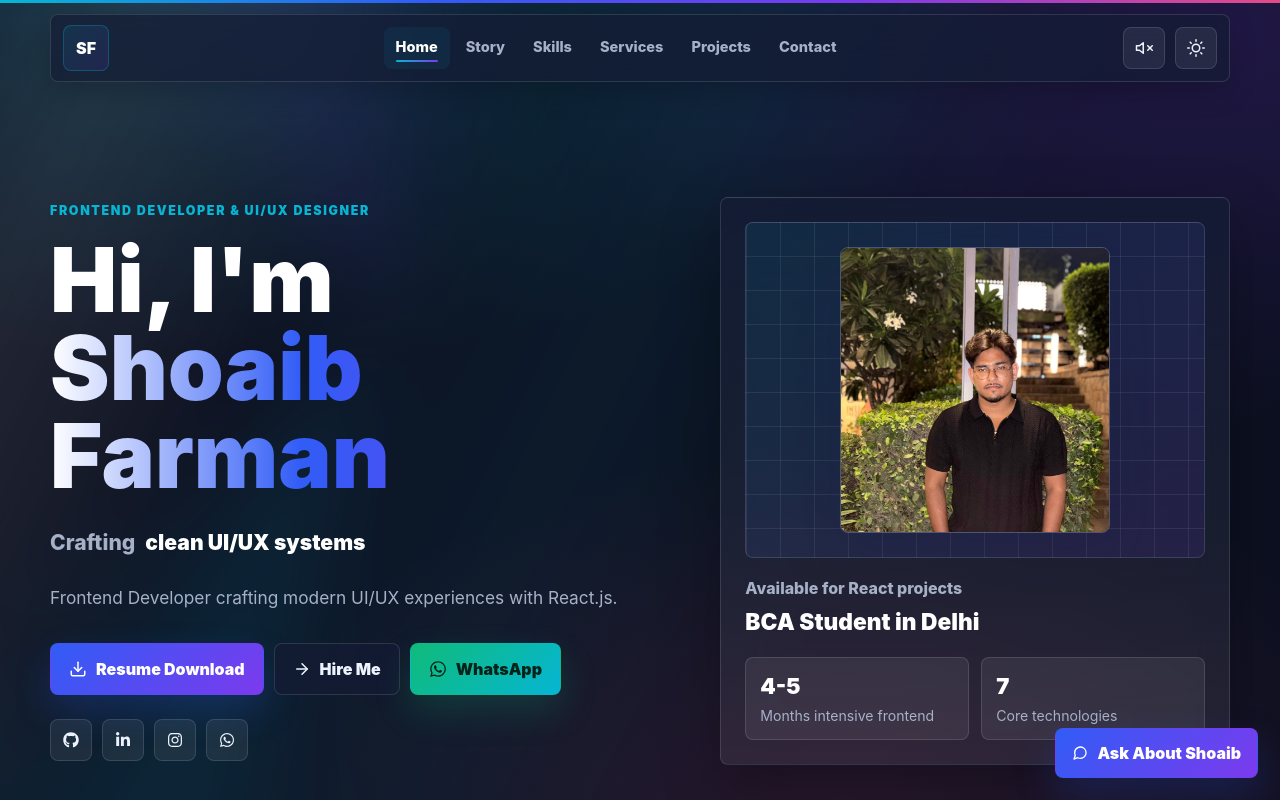
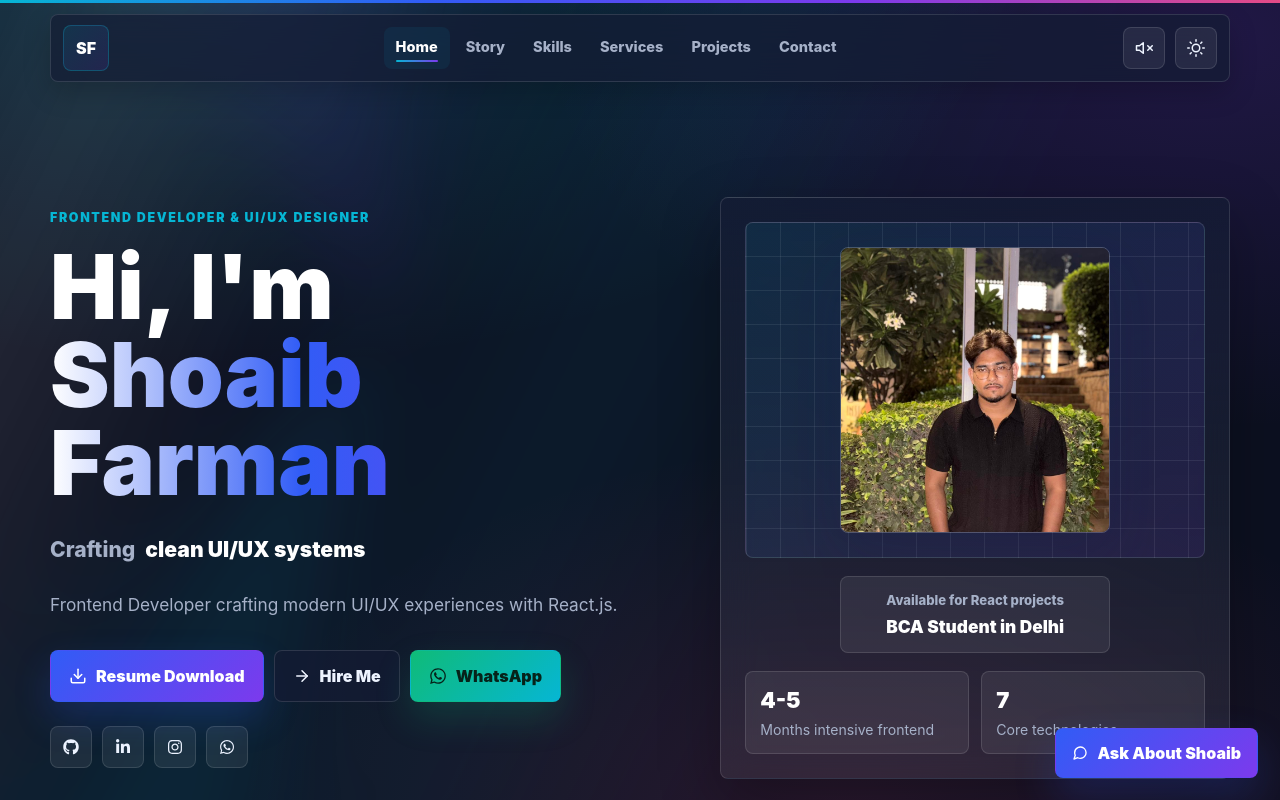
Before and after one commit to shoaibfarman002/portfolio-shoaib-farman, a Next.js app: page / in a window 1280 px wide. Shown: the top 800 px of the page. Built offline with nearby package versions, Linux system fonts and the light colour scheme.

Commit message:
Align hero profile label with photo

```diff
--- a/app/globals.css
+++ b/app/globals.css
@@ -500,16 +500,28 @@ button {
   margin: 0;
 }
 
+.profile-summary {
+  width: min(74%, 270px);
+  margin: 0 auto;
+  padding: 14px;
+  border: 1px solid var(--line);
+  border-radius: var(--radius);
+  background: var(--surface-soft);
+  text-align: center;
+}
+
 .profile-summary p {
   color: var(--muted);
+  font-size: 0.82rem;
   font-weight: 800;
 }
 
 .profile-summary h2 {
   margin-top: 5px;
   color: var(--heading);
-  font-size: 1.42rem;
-  font-weight: 900;
+  font-size: 1.08rem;
+  font-weight: 900;
+  line-height: 1.3;
 }
 
 .profile-metrics {
@@ -1778,6 +1790,11 @@ button {
     height: 238px;
   }
 
+  .profile-summary {
+    width: min(72%, 230px);
+    padding: 12px;
+  }
+
   .story-layout {
     grid-template-columns: 1fr;
   }
```
